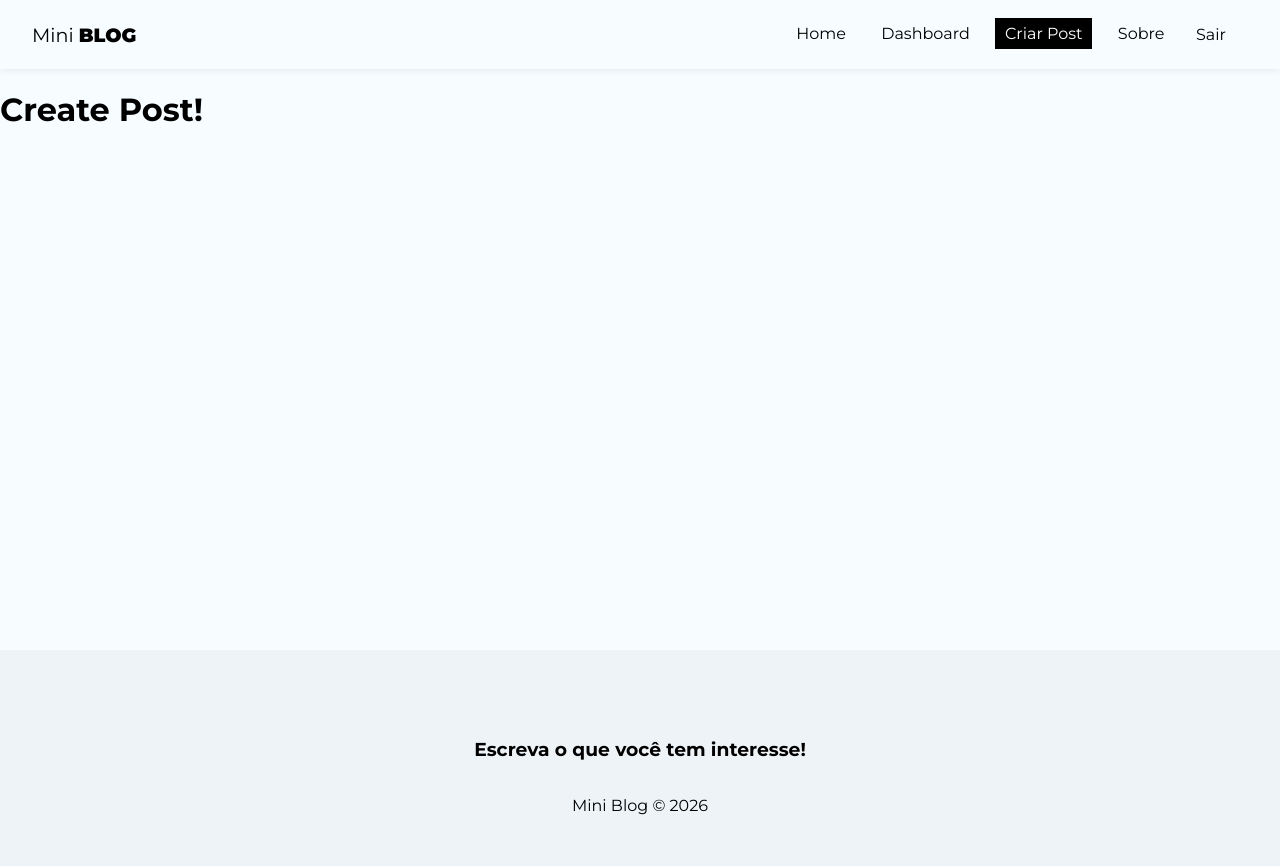
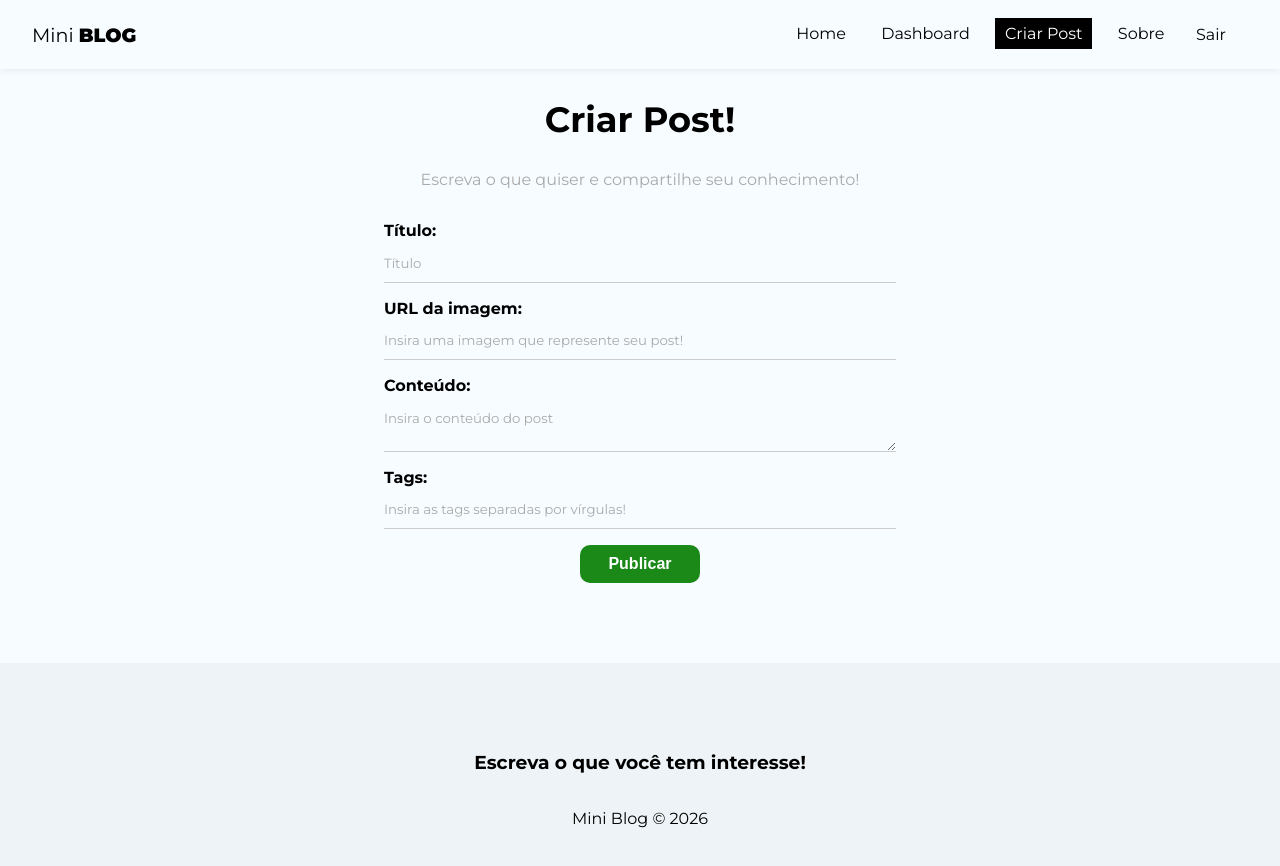
Before and after one commit to RaphaBon/React-Studies, a React (Create React App) app in the folder 10_PROJECT_MiniBlog/miniblog/: page /posts/create in a window 1280 px wide. Shown: the top 866 px of the page. Built offline with nearby package versions, Linux system fonts and the light colour scheme; no server answers; sample sign-in values are in the browser's storage.

Commit message:
Adding new features: Page to Create Posts and add these posts on Firestore

```diff
--- /dev/null
+++ b/10_PROJECT_MiniBlog/miniblog/src/hooks/useInsertDocument.js
@@ -0,0 +1,74 @@
+//Db
+import { db } from "../firebase/config";
+
+//Hooks
+import { useState, useEffect, useReducer } from "react";
+
+//Firebase
+import { collection, addDoc, Timestamp } from "firebase/firestore";
+
+//Reducer
+const initialStates = {
+    loading: false,
+    error: null
+}
+
+const insertReducer = (state, action) => {
+    switch(action.type){
+        case "LOADING":
+            return {loading: true, error: null}
+        case "INSERTED-DOC":
+            return {loading: false, error: null}
+        case "ERROR":
+            return {loading: false, error: action.payload} //We'll pass this message on try catch
+        default:
+            return state //Returning state to don't broke the flux
+    }
+}
+
+//Hook
+export const useInsertDocument = (docColletion) => {
+
+    const [response, dispatch] = useReducer(insertReducer, initialStates)
+
+    //Deal with memory leak
+    const [cancelled, setCancelled] = useState(false)
+
+    const checkIfIsCancelledBeforeDispatch = (action) => {
+        if(!cancelled){
+            dispatch(action)
+        }
+    }
+
+    const insertDocument = async(document) => {
+
+        checkIfIsCancelledBeforeDispatch ({
+            action: "LOADING"
+        })
+
+        try {
+
+            const newDocument = {...document, createdAt: Timestamp.now()}
+            const insertedDocument = await addDoc(collection(db, docColletion), newDocument)
+
+            checkIfIsCancelledBeforeDispatch ({
+                action: "INSERTED-DOC",
+                payload: insertedDocument
+
+            })
+
+        } catch (error) {
+            checkIfIsCancelledBeforeDispatch ({
+                action: "ERROR",
+                payload: error.message
+            })
+        }
+    }
+
+    useEffect(() => {
+        return setCancelled(true)
+    }, [])
+
+
+    return {insertDocument, response}
+}
--- a/10_PROJECT_MiniBlog/miniblog/src/pages/CreatePost/CreatePost.js
+++ b/10_PROJECT_MiniBlog/miniblog/src/pages/CreatePost/CreatePost.js
@@ -1,9 +1,111 @@
+//CSS
 import styles from './CreatePost.module.css'
 
+//Hooks
+import { useState, } from 'react'
+import { useNavigate } from 'react-router-dom'
+import { useAuthValue } from '../../context/AuthContext'
+import { useAuthentication } from '../../hooks/useAuthentication'
+import { useInsertDocument } from '../../hooks/useInsertDocument'
+
+
+
+
 const CreatePost = () => {
+
+  //States
+  const [title, setTitle] = useState("")
+  const [image, setImage] = useState("")
+  const [body, setBody] = useState("")
+  const [tags, setTags] = useState([])
+  const [formError, setFormError] = useState("")
+
+  //Hook to add doc on collection called by "posts"
+  const {insertDocument, response} = useInsertDocument("posts")
+
+  //Navigate
+  const navigate = useNavigate()
+
+  //Getting user
+  const {user} = useAuthValue()
+
+  //Features
+  const {loading, error} = useAuthentication()
+
+  const handleSubmit = async(e) => {
+    e.preventDefault()
+    setFormError("")
+
+    // Validate image URL
+    try {
+      new URL(image)
+    } catch (error) {
+        setFormError("A imagem precisa ser uma URL!")
+    }
+
+    // Create tags array
+    const tagsArray = tags.split(",").map((tag) => tag.trim().toLowerCase())
+
+    // Check datas
+    if(!title || !image || !tags || !body){
+      setFormError("Por Favor, preencha todos os dados!")
+    }
+
+    // Handling with errors
+    if(formError) return
+
+    const document = {
+      title,
+      image,
+      body,
+      tagsArray,
+      uid: user.uid,
+      createdBy: user.displayName
+    }
+
+    insertDocument(document)
+
+    // Redirect to home page
+    navigate("/")
+
+    setTitle("")
+    setImage("")
+    setBody("")
+    setTags("")
+  }
+
   return (
-    <div>
-        <h1>Create Post!</h1>
+    <div className={styles.create_post} >
+        <h2>Criar Post!</h2>
+        <p>Escreva o que quiser e compartilhe seu conhecimento!</p>
+
+        <form onSubmit={handleSubmit} >
+          <label>
+              <span>Título:</span>
+              <input type="text" name="title" value={title} required placeholder='Título'
+                onChange={(e) => setTitle(e.target.value)} />
+          </label>
+          <label>
+              <span>URL da imagem:</span>
+              <input type="text" name="image" required placeholder='Insira uma imagem que represente seu post!'
+                onChange={(e) => setImage(e.target.value)} value={image}/>
+          </label>
+          <label>
+              <span>Conteúdo:</span>
+              <textarea name="body" required placeholder='Insira o conteúdo do post'
+                onChange={(e) => setBody(e.target.value)} value={body}></textarea>
+          </label>
+          <label>
+            <span>Tags:</span>
+            <input type="text" name='tags' required placeholder='Insira as tags separadas por vírgulas!'
+              onChange={(e) => setTags(e.target.value)} value={tags}/>
+          </label>
+            {!response.loading && <button className='btn'>Publicar</button> }
+            {response.loading && <button className='btn' disabled>Aguarde ...</button> }
+            {response.error && <p className='error'>{response.error}</p> }
+            {formError && <p className='error'>{formError}</p> }
+        </form>
+
     </div>
   )
 }
--- a/10_PROJECT_MiniBlog/miniblog/src/pages/CreatePost/CreatePost.module.css
+++ b/10_PROJECT_MiniBlog/miniblog/src/pages/CreatePost/CreatePost.module.css
@@ -0,0 +1,12 @@
+.create_post{
+    text-align: center;
+}
+
+.create_post h2{
+    font-size: 2.2em
+}
+
+.create_post p{
+    color: #aaa;
+    margin-bottom: 2em;
+}
```
